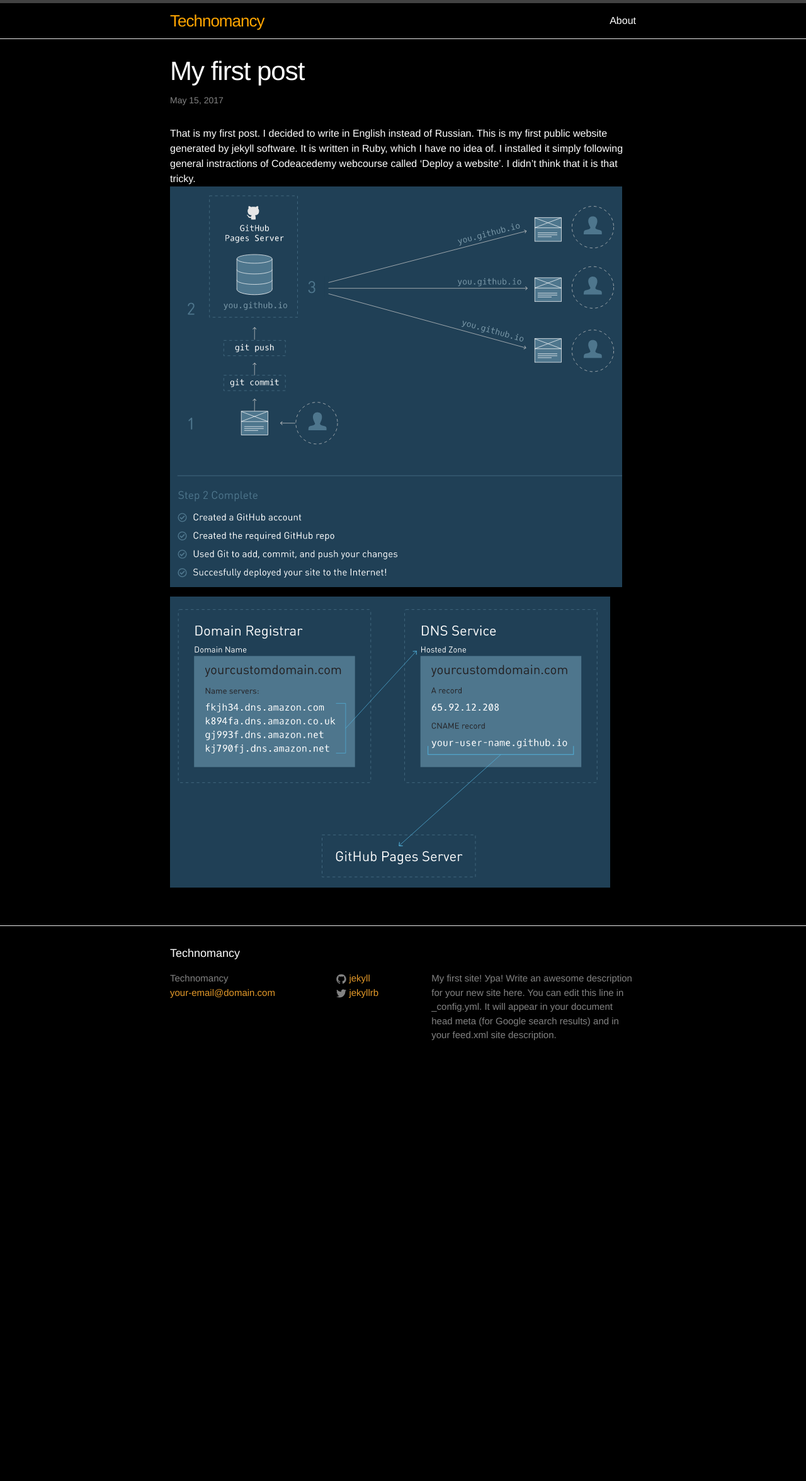
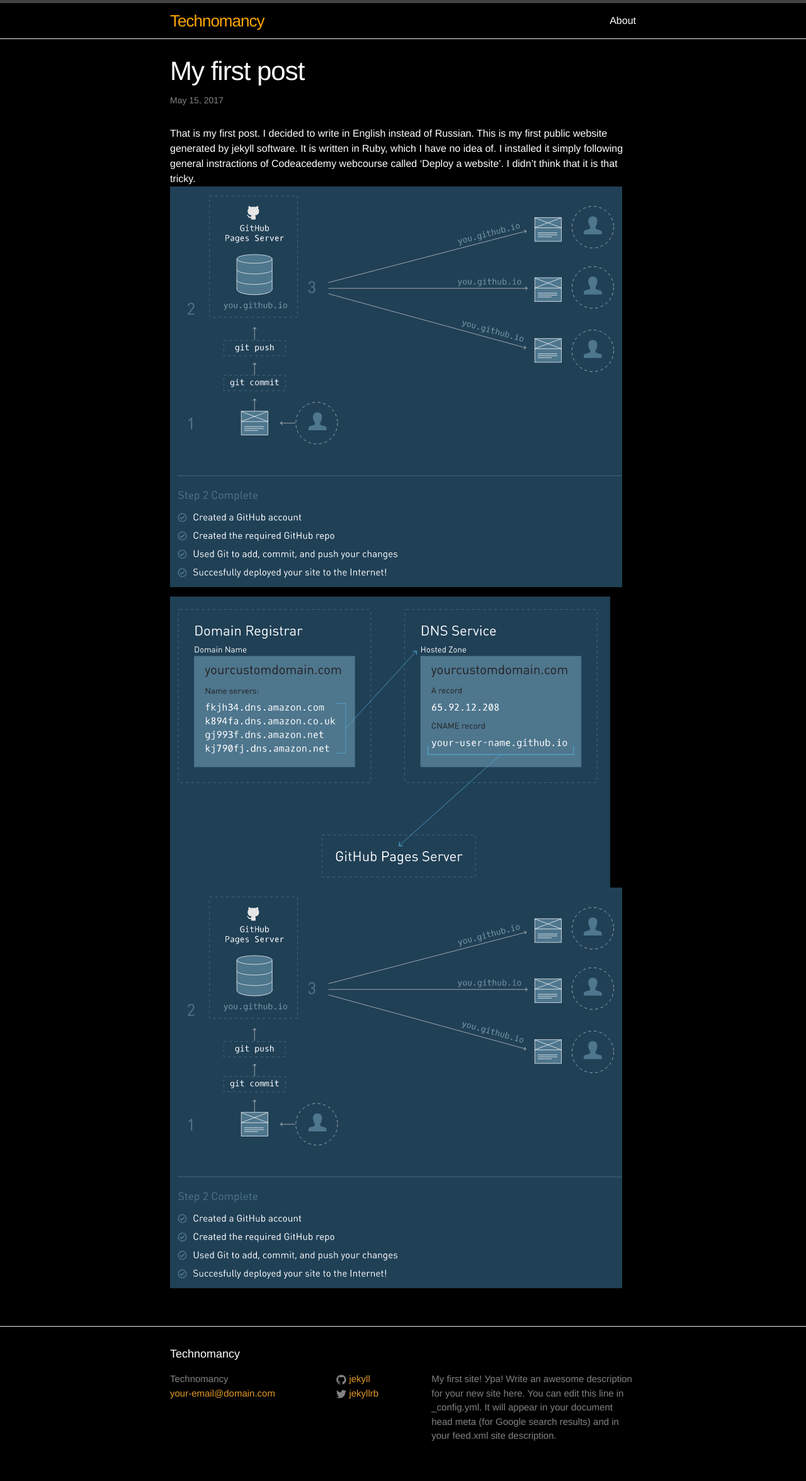
Before and after one commit to Valentinator/valentinator.github.io, a Jekyll site: the page built from _posts/2017-05-09-Первый-пост.MARKDOWN, in a window 1280 px wide. Shown: the whole page at 63% size. Built offline with Jekyll 4.4.1, drawn with Linux system fonts in a browser that asks for light colours; before the commit the page ends 1715 px from its top, so only the background shows below that.

Commit message:
Update 2017-05-09-Первый-пост.MARKDOWN

```diff
--- a/_posts/2017-05-09-Первый-пост.MARKDOWN
+++ b/_posts/2017-05-09-Первый-пост.MARKDOWN
@@ -8,3 +8,4 @@ That is my first post. I decided to write in English instead of Russian. This is
 <img src="https://github.com/Valentinator/valentinator.github.io/blob/master/downloads/Gihub_website.PNG">
 
 <img src="https://github.com/Valentinator/valentinator.github.io/blob/master/downloads/registrar.PNG">
+<img src="{{ site.baseurl }}/downloads/Gihub_website.PNG">
```
